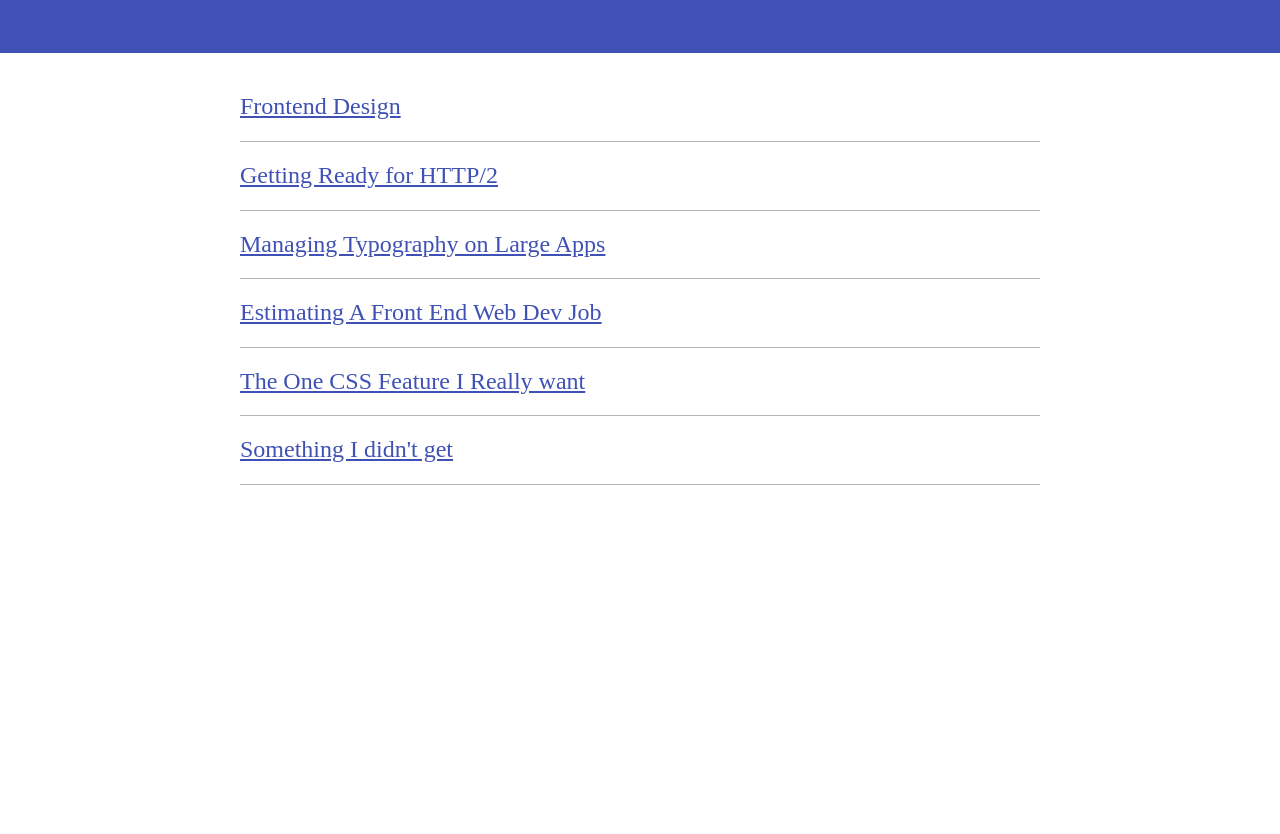
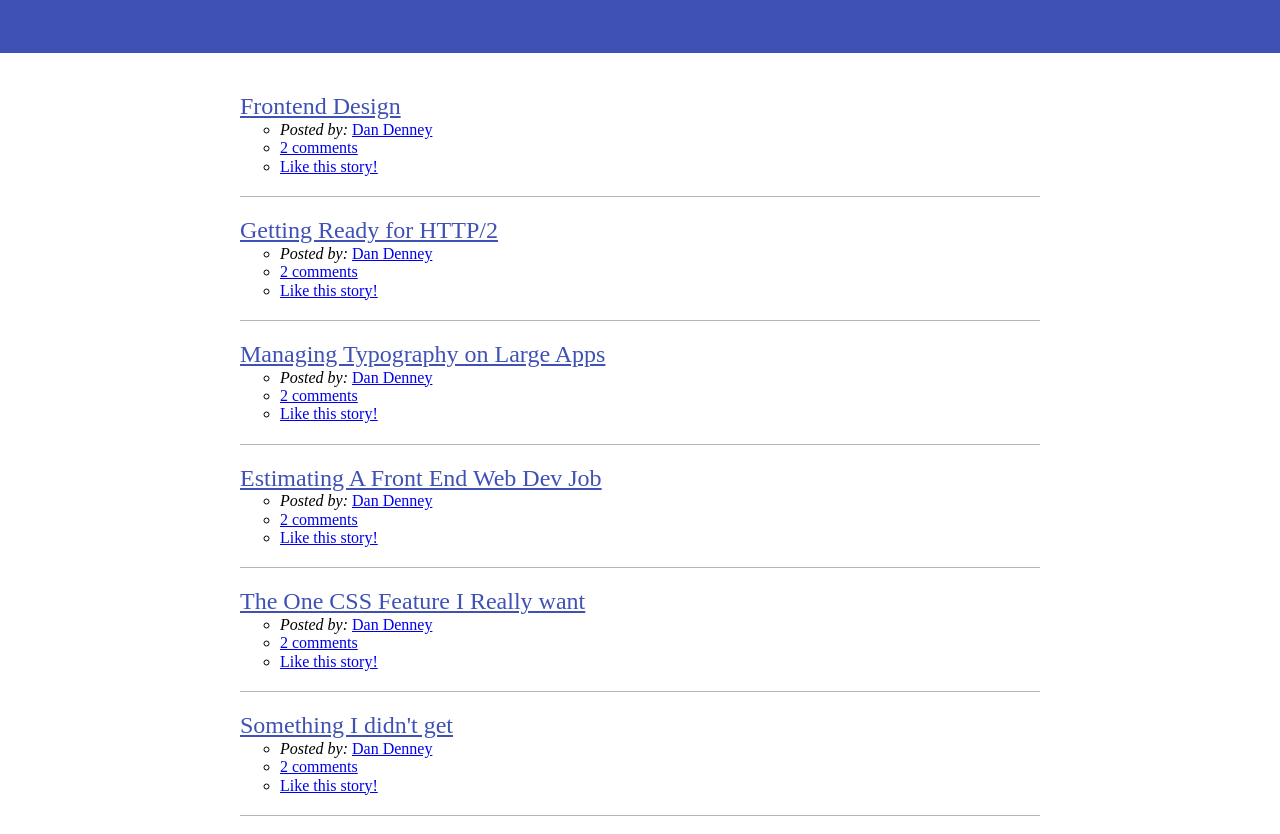
Before and after one commit to nacpacheco/FrontEndLearning, a plain HTML site: page index.html in a window 1280 px wide. Shown: the part 100-934 px from the top of the page. Before the commit the page ends 800 px from the top, so only its background shows below. Drawn offline with Linux system fonts and the light colour scheme.

Commit message:
meta items

```diff
--- a/index.html
+++ b/index.html
@@ -17,21 +17,63 @@
         <ol class="news">
           <li class="news-item">
             <a class="news-link" href="#">Frontend Design</a>
+            <ul class="news-meta">
+              <li class="news-meta-item">
+              <em>Posted by:</em>
+              <a href="#">Dan Denney</a></li>
+              <li><a href="#">2 comments</a></li>
+              <li><a href="#">Like this story!</a></li>
+            </ul>
           </li>
           <li class="news-item">
             <a class="news-link" href="#">Getting Ready for HTTP/2</a>
+            <ul class="news-meta">
+              <li class="news-meta-item">
+              <em>Posted by:</em>
+              <a href="#">Dan Denney</a></li>
+              <li><a href="#">2 comments</a></li>
+              <li><a href="#">Like this story!</a></li>
+            </ul>
           </li>
           <li class="news-item">
             <a class="news-link" href="#">Managing Typography on Large Apps</a>
+            <ul class="news-meta">
+              <li class="news-meta-item">
+              <em>Posted by:</em>
+              <a href="#">Dan Denney</a></li>
+              <li><a href="#">2 comments</a></li>
+              <li><a href="#">Like this story!</a></li>
+            </ul>
           </li>
           <li class="news-item">
             <a class="news-link" href="#">Estimating A Front End Web Dev Job</a>
+            <ul class="news-meta">
+              <li class="news-meta-item">
+              <em>Posted by:</em>
+              <a href="#">Dan Denney</a></li>
+              <li><a href="#">2 comments</a></li>
+              <li><a href="#">Like this story!</a></li>
+            </ul>
           </li>
           <li class="news-item">
             <a class="news-link" href="#">The One CSS Feature I Really want</a>
+            <ul class="news-meta">
+              <li class="news-meta-item">
+              <em>Posted by:</em>
+              <a href="#">Dan Denney</a></li>
+              <li><a href="#">2 comments</a></li>
+              <li><a href="#">Like this story!</a></li>
+            </ul>
           </li>
           <li class="news-item">
             <a class="news-link" href="#">Something I didn't get</a>
+            <ul class="news-meta">
+              <li class="news-meta-item">
+              <em>Posted by:</em>
+              <a href="#">Dan Denney</a></li>
+              <li><a href="#">2 comments</a></li>
+              <li><a href="#">Like this story!</a></li>
+            </ul>
           </li>
         </ol>
       </div>
```
